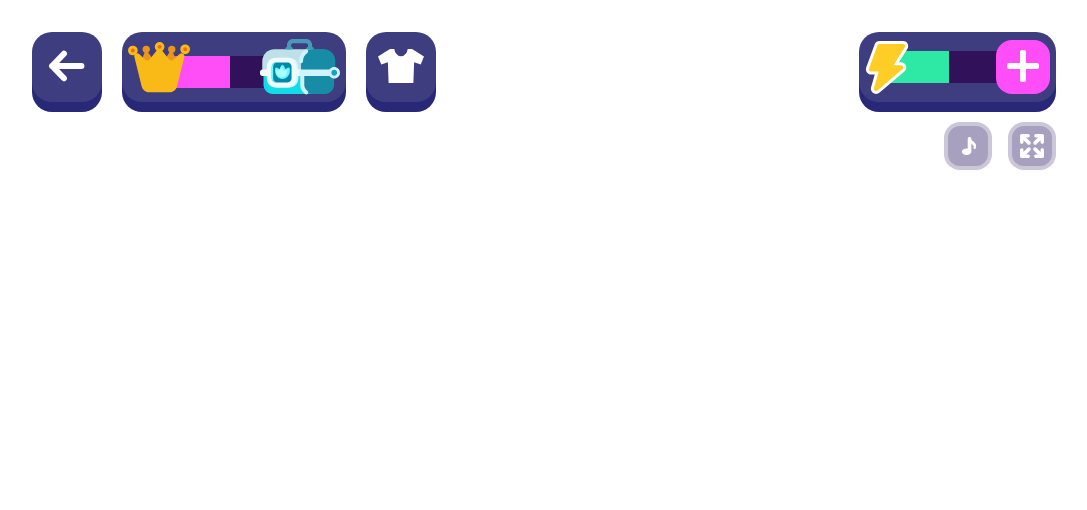
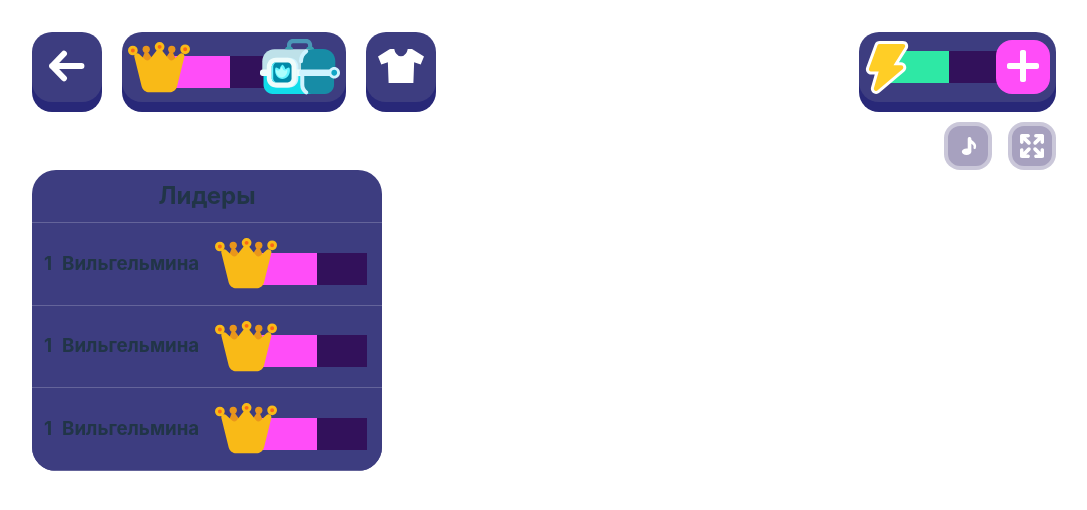
Before and after one commit to Borisbell/metagame-lobby, a React (Vite) app: page / in a window 1280 px wide. Shown: the top 510 px of the page, without its empty margins (96-1183 px from the left). Built offline with nearby package versions, Linux system fonts and the light colour scheme.

Commit message:
plus toggle leaderboard

```diff
--- a/src/App.jsx
+++ b/src/App.jsx
@@ -1,10 +1,13 @@
 import { useState } from 'react'
-import reactLogo from './assets/react.svg'
-import viteLogo from '/vite.svg'
+import SecondaryButton from './secondary-button/SecondaryButton'
 import './App.css'
 
 function App() {
-  const [count, setCount] = useState(0)
+  const [LBIsShown, setLBIsShown] = useState(true)
+
+  function toggleLeaderBoard(){
+    setLBIsShown(LBIsShown => !LBIsShown)
+  }
 
   return (
     <>
@@ -13,7 +16,7 @@ function App() {
           <button className='button-style'>
             <img src="src/assets/arrow_back.svg"/>
           </button>
-            <div className='button-style button-widget'>
+          <div className='button-style button-widget' onClick={toggleLeaderBoard}>
             <img className="widget-icon" src="src/assets/crown_big.svg"/>
             <div className='progress-bar_wrapper progress-bar_wrapper-lvl'>
               <div className='progress-bar_bg'></div>
@@ -37,15 +40,51 @@ function App() {
             </button>
           </div>
           <div className='widget_controlls'>
-              <button className='button-secondary'>
-                <img src="src/assets/sound-on.svg"/>
-              </button>
-              <button className='button-secondary'>
-                <img src="src/assets/fullscreen.svg"/>
-              </button>
+            <SecondaryButton img_url={"src/assets/sound-on.svg"}/>
+            <SecondaryButton img_url={"src/assets/fullscreen.svg"}/>
           </div>
         </div>
       </div>
+      { LBIsShown &&
+        <div className='widget-leaderboard'>
+          <h2>Лидеры</h2>
+          <ul className='lb_table'>
+            <li className='lb_table-row'>
+              <h3>1</h3>
+              <h3>Вильгельмина</h3>
+              <div className='button-widget'>
+                <img className="widget-icon" src="src/assets/crown_big.svg"/>
+                <div className='progress-bar_wrapper progress-bar_wrapper-lvl'>
+                  <div className='progress-bar_bg'></div>
+                  <div className='progress-bar_indicator progress-bar_indicator-pink'></div>
+                </div>
+              </div>
+            </li>
+            <li className='lb_table-row'>
+              <h3>1</h3>
+              <h3>Вильгельмина</h3>
+              <div className='button-widget'>
+                <img className="widget-icon" src="src/assets/crown_big.svg"/>
+                <div className='progress-bar_wrapper progress-bar_wrapper-lvl'>
+                  <div className='progress-bar_bg'></div>
+                  <div className='progress-bar_indicator progress-bar_indicator-pink'></div>
+                </div>
+              </div>
+            </li>
+            <li className='lb_table-row'>
+              <h3>1</h3>
+              <h3>Вильгельмина</h3>
+              <div className='button-widget'>
+                <img className="widget-icon" src="src/assets/crown_big.svg"/>
+                <div className='progress-bar_wrapper progress-bar_wrapper-lvl'>
+                  <div className='progress-bar_bg'></div>
+                  <div className='progress-bar_indicator progress-bar_indicator-pink'></div>
+                </div>
+              </div>
+            </li>
+          </ul>
+        </div>
+      }
     </>
   )
 }
--- a/src/index.css
+++ b/src/index.css
@@ -37,10 +37,17 @@ h1 {
   line-height: 1.1;
 }
 
+ul, li {
+  margin: 0;
+  padding: 0;
+
+}
+
 /* widgets */
 .widgets{
   display: flex;
   align-items: start;
+  justify-content: center;
 }
 
 .button-style {
@@ -161,6 +168,35 @@ button:focus-visible {
   gap: 20px;
 }
 
+.widget-leaderboard{
+  display: flex;
+  flex-direction: column;
+  width: 350px;
+  background: #3D3D80;
+  border-radius: 24px;
+  overflow: hidden;
+}
+
+h2{
+  display: block;
+  padding: 8px;
+  margin: 0;
+  border-bottom: 1px solid rgba(255, 255, 255, 0.20);
+}
+
+.lb_table-row{
+  display: flex;
+  flex-direction: row;
+  padding: 8px 12px;
+  gap:10px;
+  border-bottom: 1px solid rgba(255, 255, 255, 0.20);
+  background: #3D3D80;
+}
+
+.lb_table-row:hover{
+  background: #5050AF;
+}
+
 @media (prefers-color-scheme: light) {
   :root {
     color: #213547;
--- /dev/null
+++ b/src/secondary-button/SecondaryButton.jsx
@@ -0,0 +1,7 @@
+export default function SecondaryButton({img_url}) {
+    return (
+      <button className='button-secondary'>
+        <img src={img_url}/>
+      </button>
+    );
+  }
```
Lines whose indentation alone changed are shown as unchanged.
